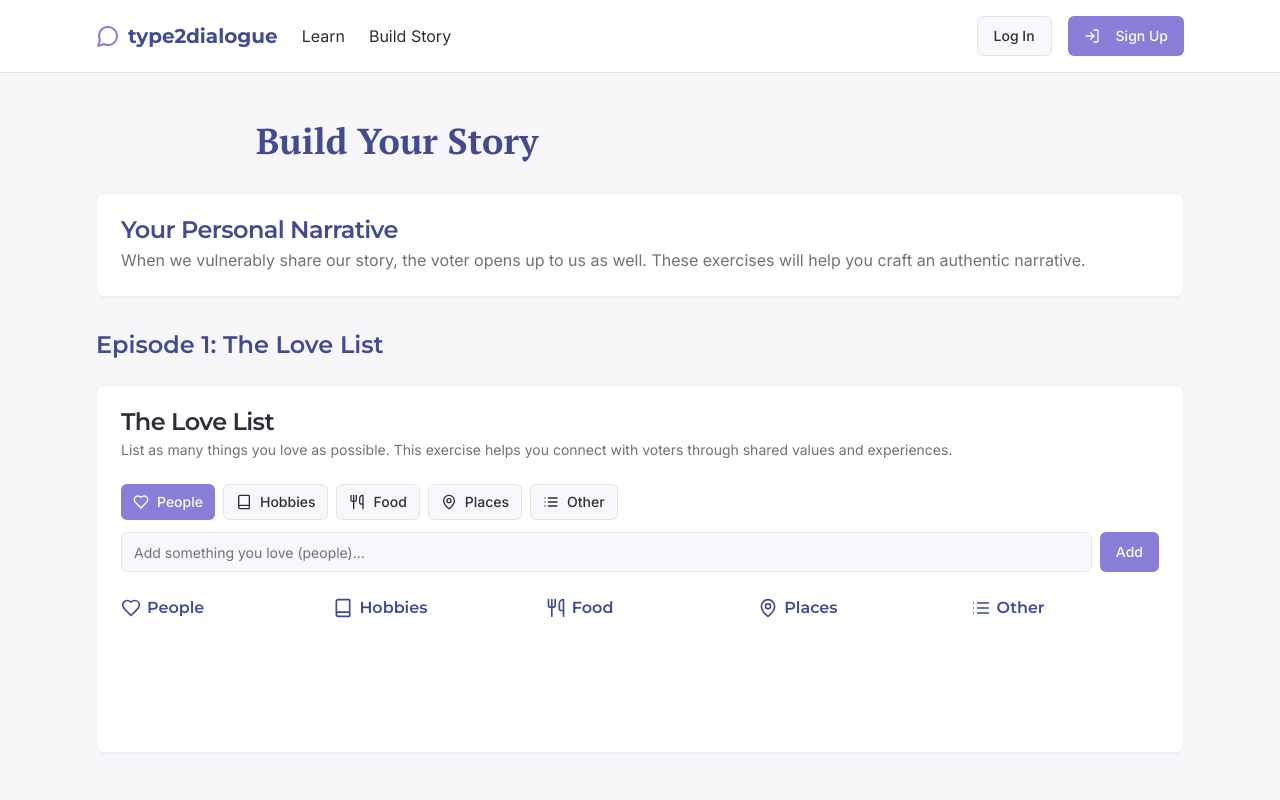
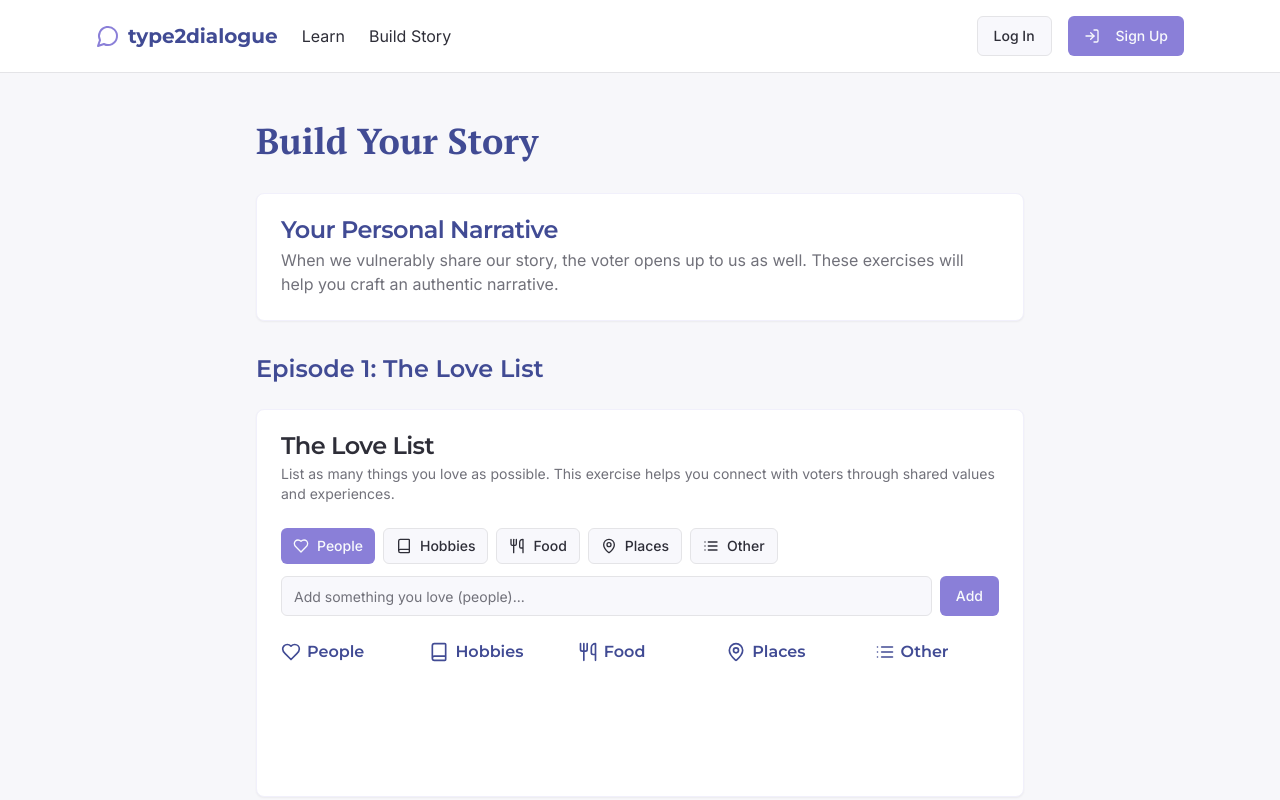
Before and after one commit to djechlin/empathy-wins-dialogue, a React (Vite) app: page /build-story in a window 1280 px wide. Shown: the top 800 px of the page. Built offline with nearby package versions, Linux system fonts and the light colour scheme.

Commit message:
Refactor: Match "Learn" page width
Adjust the "Build Your Story" page's width to match the "Learn" page for consistency.

```diff
--- a/src/pages/BuildStory.tsx
+++ b/src/pages/BuildStory.tsx
@@ -18,7 +18,7 @@ const BuildStory = () => {
           </div>
 
           {/* Introduction Card */}
-          <Card className="mb-8 border-dialogue-neutral bg-white shadow-sm">
+          <Card className="mb-8 border-dialogue-neutral bg-white shadow-sm max-w-3xl mx-auto">
             <CardHeader>
               <CardTitle className="text-dialogue-darkblue">Your Personal Narrative</CardTitle>
               <CardDescription className="text-muted-foreground text-base">
@@ -28,7 +28,7 @@ const BuildStory = () => {
           </Card>
 
           {/* Episodes Section */}
-          <div className="mb-16">
+          <div className="mb-16 max-w-3xl mx-auto">
             <h2 className="font-heading text-2xl font-semibold text-dialogue-darkblue mb-6">
               Episode 1: The Love List
             </h2>
```
